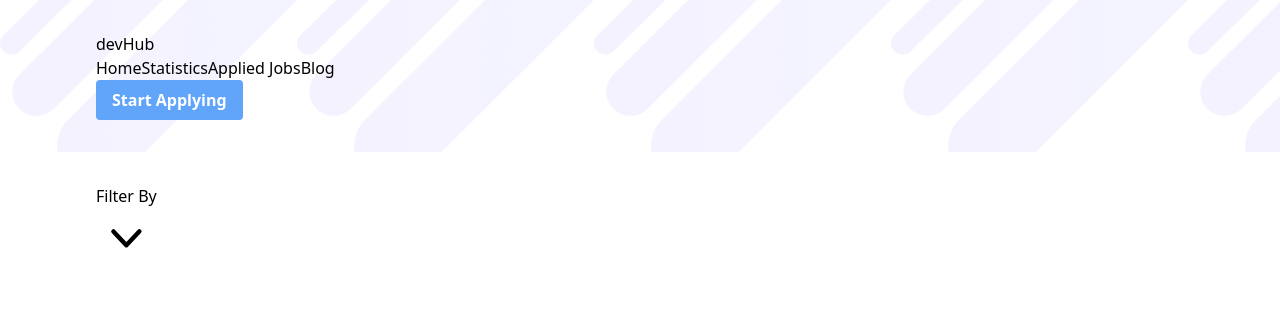
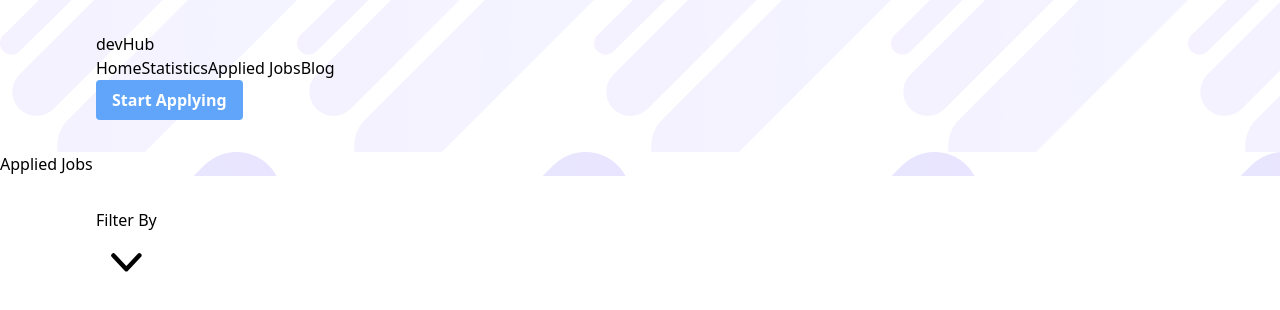
Before and after one commit to kmdripon1991/dev-hub, a React (Vite) app: page /applied-jobs in a window 1280 px wide. Shown: the top 310 px of the page. Built offline with nearby package versions, Linux system fonts and the light colour scheme.

Commit message:
applied jobs updated

```diff
--- a/src/components/AppliedJobs/AppliedJobs.jsx
+++ b/src/components/AppliedJobs/AppliedJobs.jsx
@@ -1,21 +1,12 @@
-import React, { useEffect, useState } from "react";
+import React, { useState } from "react";
 import { useLoaderData } from "react-router-dom";
 import AppliedJobItem from "../AppliedJobItem/AppliedJobItem";
 
 const AppliedJobs = () => {
   const appliedJobs = useLoaderData();
-  // console.log(jobs);
-  // const [appliedJobs, setAppliedJobs] = useState(jobs);
   const [displayJobs, setDisplayJobs] = useState(appliedJobs);
-  // setAppliedJobs(jobs)
-  console.log(appliedJobs);
 
   const [showMenu, setShowMenu] = useState(false);
-
-  const toggleMenu = () => {
-    setShowMenu(!showMenu);
-  };
-
   const handleJobsFilter = (filter) => {
     if (filter === "all") {
       setDisplayJobs(appliedJobs);
@@ -30,15 +21,24 @@ const AppliedJobs = () => {
       );
       setDisplayJobs(onsiteJobs);
     }
+    setShowMenu(!showMenu);
   };
 
   return (
     <>
+      <div
+        className="bg-contain bg-no-repeat"
+        style={{ backgroundImage: "url('/src/assets/images/bg1.png')" }}
+      >
+        <div className="py-10">
+          <h1 className="text-center text-3xl font-bold">Applied Jobs</h1>
+        </div>
+      </div>
       <div className="my-container">
-        <div className="relative flex items-center justify-end my-16">
+        <div className="relative flex items-center justify-end mb-6">
           <button
             className="px-4 py-2 bg-white border border-gray-300 text-gray-400 rounded-md shadow-md hover:bg-gray-100 inline-flex justify-center"
-            onClick={toggleMenu}
+            onClick={() => setShowMenu(!showMenu)}
           >
             <span>Filter By</span>
             <svg
```
